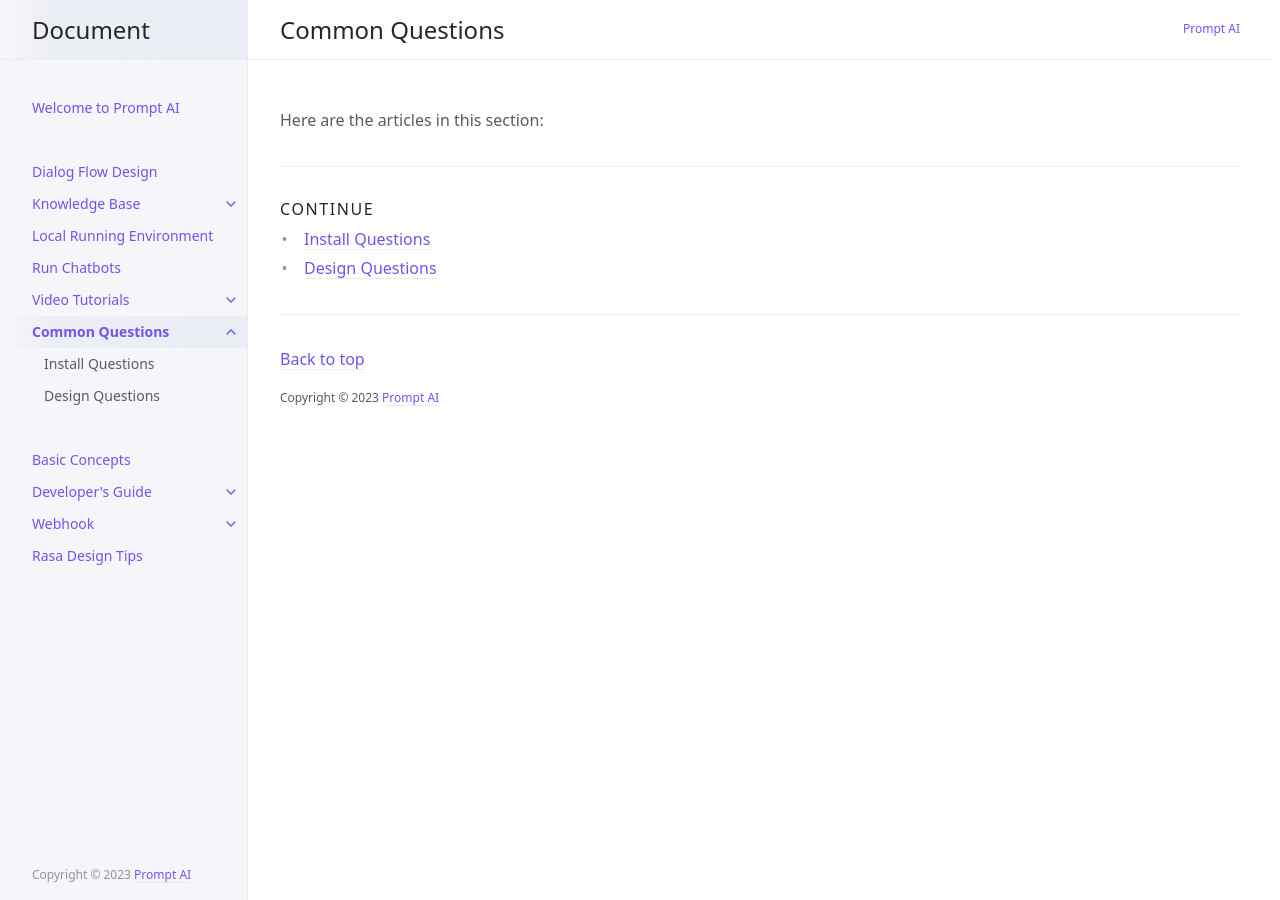
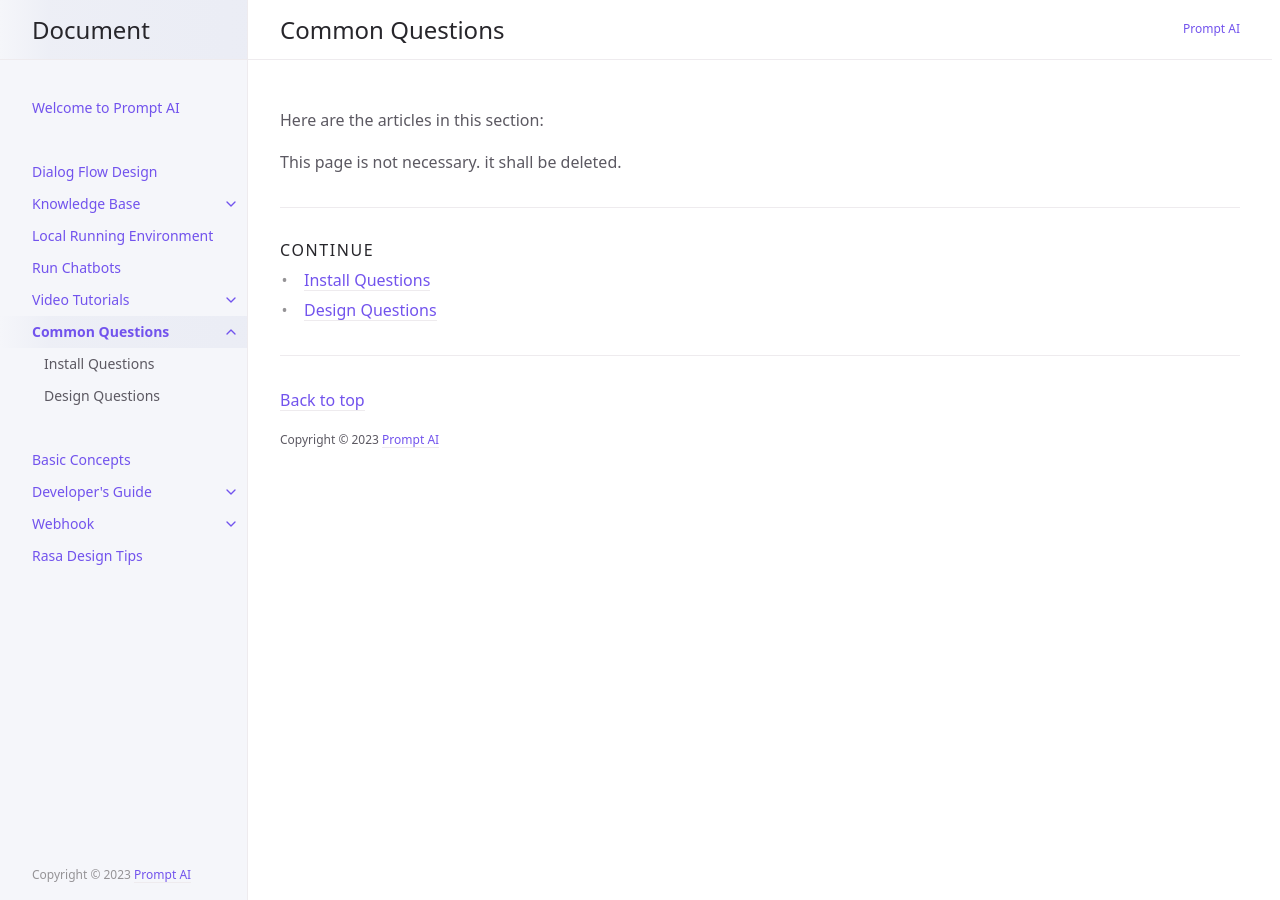
Before and after one commit to PromptAI/promptdialog, a Jekyll site: the page built from docs/common_questions/index.md, in a window 1280 px wide. Built offline with Jekyll 4.4.1, drawn with Linux system fonts in a browser that asks for light colours.

Commit message:
Update index.md

```diff
--- a/docs/common_questions/index.md
+++ b/docs/common_questions/index.md
@@ -6,3 +6,5 @@ spliter: true
 has_children: true
 ---
 Here are the articles in this section:
+
+This page is not necessary.  it shall be deleted.
```
